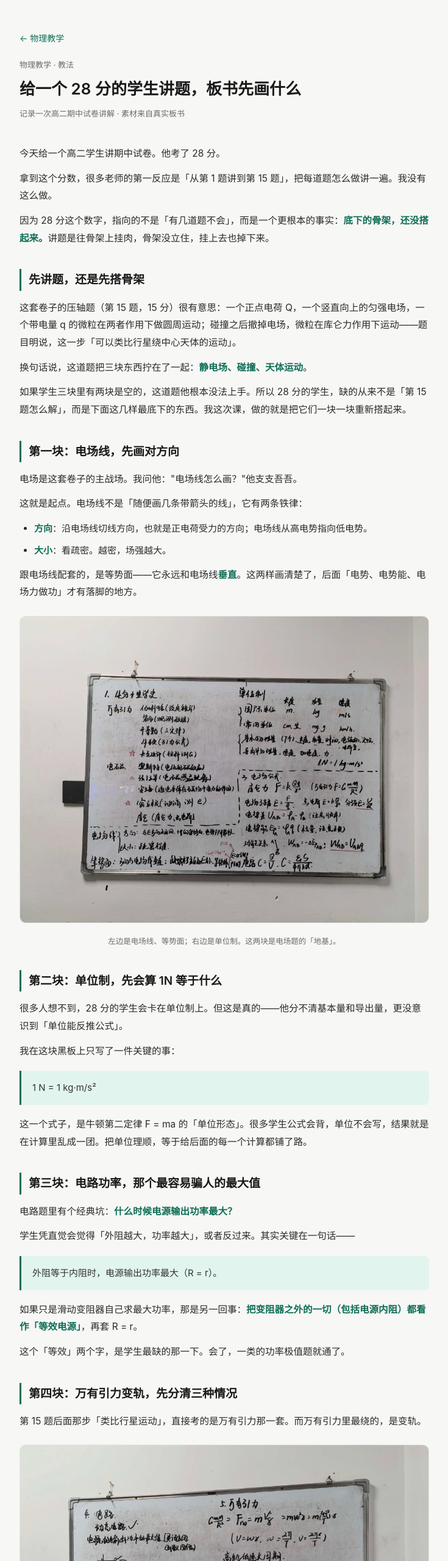
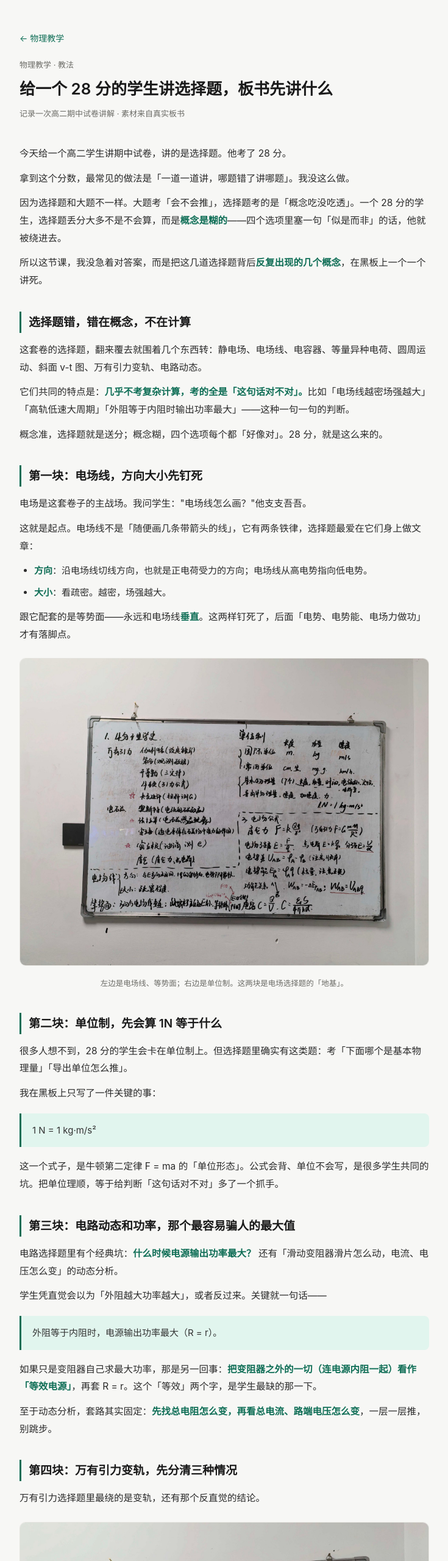
Before and after one commit to aichr9/chr9, a plain HTML site: page physics-02.html in a window 1280 px wide. Shown: the top 2560 px of the page at 61% size, without its empty margins (272-1007 px from the left). Drawn offline with Linux system fonts and the light colour scheme.

Commit message:
物理第二篇改为选择题方向：低分先补概念

```diff
--- a/physics-02.html
+++ b/physics-02.html
@@ -3,7 +3,7 @@
 <head>
 <meta charset="UTF-8">
 <meta name="viewport" content="width=device-width, initial-scale=1.0">
-<title>给一个 28 分的学生讲题，板书先画什么 · 浩然成长空间</title>
+<title>给一个 28 分的学生讲选择题，板书先讲什么 · 浩然成长空间</title>
 <style>
   :root {
     --bg: #f7f7f5;
@@ -80,48 +80,49 @@
     <header>
       <a class="back" href="physics.html">← 物理教学</a>
       <div class="crumb">物理教学 · 教法</div>
-      <h1>给一个 28 分的学生讲题，板书先画什么</h1>
+      <h1>给一个 28 分的学生讲选择题，板书先讲什么</h1>
       <div class="meta">记录一次高二期中试卷讲解 · 素材来自真实板书</div>
     </header>
 
     <article>
-      <p>今天给一个高二学生讲期中试卷。他考了 28 分。</p>
-      <p>拿到这个分数，很多老师的第一反应是「从第 1 题讲到第 15 题」，把每道题怎么做讲一遍。我没有这么做。</p>
-      <p>因为 28 分这个数字，指向的不是「有几道题不会」，而是一个更根本的事实：<strong>底下的骨架，还没搭起来。</strong>讲题是往骨架上挂肉，骨架没立住，挂上去也掉下来。</p>
+      <p>今天给一个高二学生讲期中试卷，讲的是选择题。他考了 28 分。</p>
+      <p>拿到这个分数，最常见的做法是「一道一道讲，哪题错了讲哪题」。我没这么做。</p>
+      <p>因为选择题和大题不一样。大题考「会不会推」，选择题考的是「概念吃没吃透」。一个 28 分的学生，选择题丢分大多不是不会算，而是<strong>概念是糊的</strong>——四个选项里塞一句「似是而非」的话，他就被绕进去。</p>
+      <p>所以这节课，我没急着对答案，而是把这几道选择题背后<strong>反复出现的几个概念</strong>，在黑板上一个一个讲死。</p>
 
-      <h2>先讲题，还是先搭骨架</h2>
-      <p>这套卷子的压轴题（第 15 题，15 分）很有意思：一个正点电荷 Q，一个竖直向上的匀强电场，一个带电量 q 的微粒在两者作用下做圆周运动；碰撞之后撤掉电场，微粒在库仑力作用下运动——题目明说，这一步「可以类比行星绕中心天体的运动」。</p>
-      <p>换句话说，这道题把三块东西拧在了一起：<strong>静电场、碰撞、天体运动</strong>。</p>
-      <p>如果学生三块里有两块是空的，这道题他根本没法上手。所以 28 分的学生，缺的从来不是「第 15 题怎么解」，而是下面这几样最底下的东西。我这次课，做的就是把它们一块一块重新搭起来。</p>
+      <h2>选择题错，错在概念，不在计算</h2>
+      <p>这套卷的选择题，翻来覆去就围着几个东西转：静电场、电场线、电容器、等量异种电荷、圆周运动、斜面 v-t 图、万有引力变轨、电路动态。</p>
+      <p>它们共同的特点是：<strong>几乎不考复杂计算，考的全是「这句话对不对」。</strong>比如「电场线越密场强越大」「高轨低速大周期」「外阻等于内阻时输出功率最大」——这种一句一句的判断。</p>
+      <p>概念准，选择题就是送分；概念糊，四个选项每个都「好像对」。28 分，就是这么来的。</p>
 
-      <h2>第一块：电场线，先画对方向</h2>
-      <p>电场是这套卷子的主战场。我问他："电场线怎么画？"他支支吾吾。</p>
-      <p>这就是起点。电场线不是「随便画几条带箭头的线」，它有两条铁律：</p>
+      <h2>第一块：电场线，方向大小先钉死</h2>
+      <p>电场是这套卷子的主战场。我问学生："电场线怎么画？"他支支吾吾。</p>
+      <p>这就是起点。电场线不是「随便画几条带箭头的线」，它有两条铁律，选择题最爱在它们身上做文章：</p>
       <ul>
         <li><strong>方向</strong>：沿电场线切线方向，也就是正电荷受力的方向；电场线从高电势指向低电势。</li>
         <li><strong>大小</strong>：看疏密。越密，场强越大。</li>
       </ul>
-      <p>跟电场线配套的，是等势面——它永远和电场线<strong>垂直</strong>。这两样画清楚了，后面「电势、电势能、电场力做功」才有落脚的地方。</p>
+      <p>跟它配套的是等势面——永远和电场线<strong>垂直</strong>。这两样钉死了，后面「电势、电势能、电场力做功」才有落脚点。</p>
       <figure>
         <img src="images/board-electric.jpg" alt="电场线与单位制板书" loading="lazy">
-        <figcaption>左边是电场线、等势面；右边是单位制。这两块是电场题的「地基」。</figcaption>
+        <figcaption>左边是电场线、等势面；右边是单位制。这两块是电场选择题的「地基」。</figcaption>
       </figure>
 
       <h2>第二块：单位制，先会算 1N 等于什么</h2>
-      <p>很多人想不到，28 分的学生会卡在单位制上。但这是真的——他分不清基本量和导出量，更没意识到「单位能反推公式」。</p>
-      <p>我在这块黑板上只写了一件关键的事：</p>
+      <p>很多人想不到，28 分的学生会卡在单位制上。但选择题里确实有这类题：考「下面哪个是基本物理量」「导出单位怎么推」。</p>
+      <p>我在黑板上只写了一件关键的事：</p>
       <blockquote>1 N = 1 kg·m/s²</blockquote>
-      <p>这一个式子，是牛顿第二定律 F = ma 的「单位形态」。很多学生公式会背，单位不会写，结果就是在计算里乱成一团。把单位理顺，等于给后面的每一个计算都铺了路。</p>
+      <p>这一个式子，是牛顿第二定律 F = ma 的「单位形态」。公式会背、单位不会写，是很多学生共同的坑。把单位理顺，等于给判断「这句话对不对」多了一个抓手。</p>
 
-      <h2>第三块：电路功率，那个最容易骗人的最大值</h2>
-      <p>电路题里有个经典坑：<strong>什么时候电源输出功率最大？</strong></p>
-      <p>学生凭直觉会觉得「外阻越大，功率越大」，或者反过来。其实关键在一句话——</p>
+      <h2>第三块：电路动态和功率，那个最容易骗人的最大值</h2>
+      <p>电路选择题里有个经典坑：<strong>什么时候电源输出功率最大？</strong> 还有「滑动变阻器滑片怎么动，电流、电压怎么变」的动态分析。</p>
+      <p>学生凭直觉会以为「外阻越大功率越大」，或者反过来。关键就一句话——</p>
       <blockquote>外阻等于内阻时，电源输出功率最大（R = r）。</blockquote>
-      <p>如果只是滑动变阻器自己求最大功率，那是另一回事：<strong>把变阻器之外的一切（包括电源内阻）都看作「等效电源」</strong>，再套 R = r。</p>
-      <p>这个「等效」两个字，是学生最缺的那一下。会了，一类的功率极值题就通了。</p>
+      <p>如果只是变阻器自己求最大功率，那是另一回事：<strong>把变阻器之外的一切（连电源内阻一起）看作「等效电源」</strong>，再套 R = r。这个「等效」两个字，是学生最缺的那一下。</p>
+      <p>至于动态分析，套路其实固定：<strong>先找总电阻怎么变，再看总电流、路端电压怎么变</strong>，一层一层推，别跳步。</p>
 
       <h2>第四块：万有引力变轨，先分清三种情况</h2>
-      <p>第 15 题后面那步「类比行星运动」，直接考的是万有引力那一套。而万有引力里最绕的，是变轨。</p>
+      <p>万有引力选择题里最绕的是变轨，还有那个反直觉的结论。</p>
       <figure>
         <img src="images/board-gravity.jpg" alt="电路与万有引力板书" loading="lazy">
         <figcaption>左边是电路功率最大值，右边是万有引力（高轨低速、变轨）。</figcaption>
@@ -132,15 +133,15 @@
         <li>F<sub>引</sub> &gt; F<sub>向</sub>：向心，往里掉</li>
         <li>F<sub>引</sub> &lt; F<sub>向</sub>：离心，往外甩</li>
       </ul>
-      <p>再加一条核心结论——<strong>高轨低速、大周期</strong>：轨道越高，线速度越小，周期越大。这个「高轨低速」看着反直觉，学生总记反。</p>
-      <p>还有一个要单独提的：<strong>黄金代换 gR² = GM</strong>。地面上 mg = GMm/R²，把 R² 移过去就是它。这是「地面」和「天上」之间的一座桥，很多题就靠它把两个场景接起来。</p>
+      <p>再加一条核心结论——<strong>高轨低速、大周期</strong>：轨道越高，线速度越小，周期越大。这个「高轨低速」看着反直觉，学生总记反，选择题里就专门考这个。</p>
+      <p>还有一个要单独提的：<strong>黄金代换 gR² = GM</strong>。地面上 mg = GMm/R²，移项就是它。这是「地面」和「天上」之间的一座桥，很多题靠它把两个场景接起来。</p>
 
       <h2>第五块：传送带和分离临界</h2>
-      <p>卷子里还有两类「看起来是力学、其实是模型」的题：传送带，和两物体分离。</p>
-      <p>传送带的核心，是那个让人头疼的<strong>摩擦生热</strong>：</p>
+      <p>选择题里还有两类「看着是力学、其实是模型」的题：传送带，和两物体分离。</p>
+      <p>传送带的核心是那个让人头疼的<strong>摩擦生热</strong>：</p>
       <blockquote>Q = f × 相对位移</blockquote>
-      <p>注意是「相对位移」，不是「对地位移」。而传送带额外消耗的电能，等于摩擦生热加上物体动能的增量、重力势能的增量——能量是要一笔一笔算清楚的。</p>
-      <p>两物体分离的临界，则干净得多：</p>
+      <p>注意是「相对位移」，不是「对地位移」。而传送带额外消耗的电能，等于摩擦生热加上物体动能增量、重力势能增量——能量要一笔一笔算清楚。</p>
+      <p>两物体分离的临界则干净得多：</p>
       <blockquote>分离瞬间，两物体之间的相互作用力刚好为 0，而分离前它们的加速度、速度都相同。</blockquote>
       <figure>
         <img src="images/board-belt.jpg" alt="传送带与分离临界板书" loading="lazy">
@@ -148,20 +149,20 @@
       </figure>
 
       <h2>回到那 28 分</h2>
-      <p>把这几块搭完之后，再回头看第 15 题，事情就不一样了。</p>
-      <p>那道题再难，拆开也就是：电场里受力分析（第一块）、碰撞瞬间的动量处理（前面「力学三把钥匙」里讲过的动量观点）、撤电场后的天体运动类比（第四块）。三块都是「搭过的骨架」，题只是把它们串起来。</p>
-      <p>所以这节课我真正想记下来的，不是「第 15 题怎么做」，而是这一个判断：</p>
-      <blockquote>分数越低，越不能急着讲题。先看是哪块地基塌了，把地基补上，题自己就能做了。</blockquote>
+      <p>把这几块概念讲死之后，再回头看那几道选择题，事情就不一样了。</p>
+      <p>那道电场线题、那道变轨题、那道功率题，拆开也就是「电场线方向看什么」「F引 和 F向 比大小」「R 等不等于 r」。都是刚才讲过的概念，题只是换了个壳来考。</p>
+      <p>所以这节课我最想记下来的，不是「哪几题选什么」，而是这一个判断：</p>
+      <blockquote>选择题错，先去查概念，别急着对答案。概念糊着，讲一百道题也还是会错。</blockquote>
 
       <h2>留下一个待观察的问题</h2>
-      <p>这套卷子他 28 分，下一套能不能涨，涨多少，我不知道。我能确定的只有一点：如果这五块骨架真的立住了，他至少不会再「看不懂题在考什么」。</p>
-      <p>至于「立没立住」，要看下次。这不是我讲一遍就能打包票的事。</p>
+      <p>这套卷子他 28 分，下一次选择题能不能少错几个，我不知道。我能确定的只有一点：如果这几块概念真的钉死了，他至少不会再「每个选项都像对」。</p>
+      <p>至于「钉没钉死」，要看下次。这不是我讲一遍就能打包票的事。</p>
 
       <hr class="hr">
 
       <div class="next">
         <h2>关于这篇文章</h2>
-        <p>这篇记的是一次真实的高二期中考卷讲解。板书是当场写的，题是学生自己的卷子。文章不逐题讲答案，只讲「面对低分，先补什么」这个教法上的判断。如果你觉得这个角度对你有用，下次我再记一次不同学生的课。</p>
+        <p>这篇记的是一次真实的高二期中卷选择题讲解。板书是当场写的，题是学生自己的卷子。文章不逐题对答案，只讲「面对低分的选择题，先补概念」这个教法上的判断。如果你觉得这个角度有用，下次我再记一次不同学生的课。</p>
       </div>
     </article>
 
```
Also changed, not shown: physics.html (+2 -2 lines).
